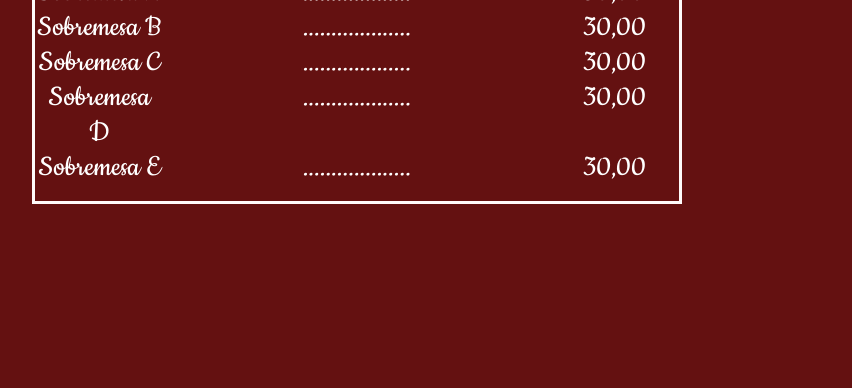
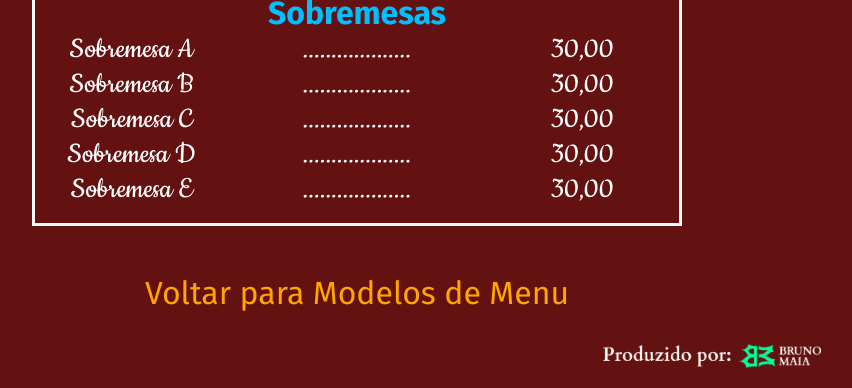
Before and after one commit to brunoamaia/brunoamaia.github.io, a plain HTML site: page pages/projects/menu/modelos/interativo/index.html in a window 1280 px wide. Shown: the part 648-1036 px from the top of the page, without its empty margins (283-1135 px from the left). Before the commit the page ends 868 px from the top, so only its background shows below. Drawn offline with Linux system fonts and the light colour scheme; files whose address does not match are found by name.

Commit message:
Inicio da p´gina Interativa

```diff
--- a/pages/projects/menu/modelos/interativo/index.html
+++ b/pages/projects/menu/modelos/interativo/index.html
@@ -9,6 +9,7 @@
     <link rel = "icon" href="/src/logo_titleBar.png" type = "image/x-icon">
 </head>
 <body>
+    <section>
         <div class="container">
             <div class="titulo">
                 <div class="comida">
@@ -139,6 +140,19 @@
 
         </div>
 
+        <a class="backMenu"  href="../../index.html">
+            <p>Voltar para Modelos de Menu</p>
+        </a>
+
+        <div class="powered">
+            <a href="../../index.html">
+                <img class="end" src="../../src/poweredBy.png" alt="Feito por: Bruno Maia">
+            </a>
+        </div>
+
+
+
+    </section>
     <!--  <img class="hamburguer" src="./src/854296.svg" alt=""> -->
 
 </body>
--- a/pages/projects/menu/modelos/interativo/style.css
+++ b/pages/projects/menu/modelos/interativo/style.css
@@ -16,6 +16,13 @@ span {
     font-family: 'Fira Sans';
     font-size: small;
 }
+
+section {
+    text-align: center;
+    margin: 0 auto;
+    color: orange;
+}
+
 .container {
     border: solid 3px snow;
     color: yellow;
@@ -49,7 +56,46 @@ span {
 .item {
     color: #fff;
     display: grid;
-    grid-template-columns: 20% 60% 20%;
+    grid-template-columns: 30% 40% 30%;
+}
+
+.backMenu {
+    text-decoration: none;
+}
+.backMenu p {
+    color: orange;
+    font-family: 'Fira Sans';
+    padding: 1em 0;
+}
+
+.powered {
+    text-align: right;
+    max-width: 960px;
+    margin: 0em auto 1em;
+}
+.init {
+    padding: 0 1em;
+    min-width: 350px;
+    width: 60%;
+}
+
+.end {
+    padding: 0 1em;
+    width: 250px;
+}
+
+.important {
+    color: whitesmoke;
+    font-family: 'Fira Sans';
+    font-size: large;
+    margin: 0 auto;
+    max-width: 900px;
+    width: 90%;
+}
+
+.important span {
+    font: 700 'Fira Sans';
+    font-size: larger;
 }
 
 /* Ajuste Para Tablet
```
Lines whose indentation alone changed are shown as unchanged.
